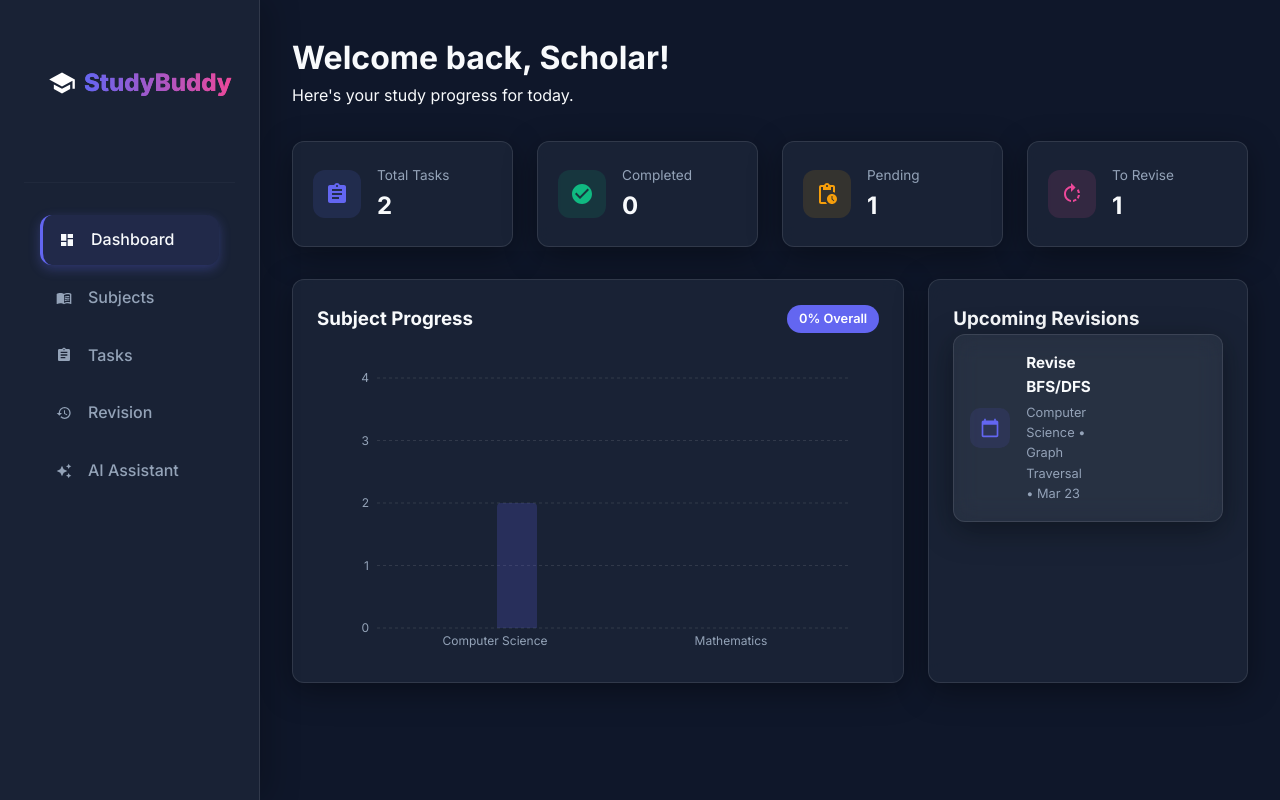
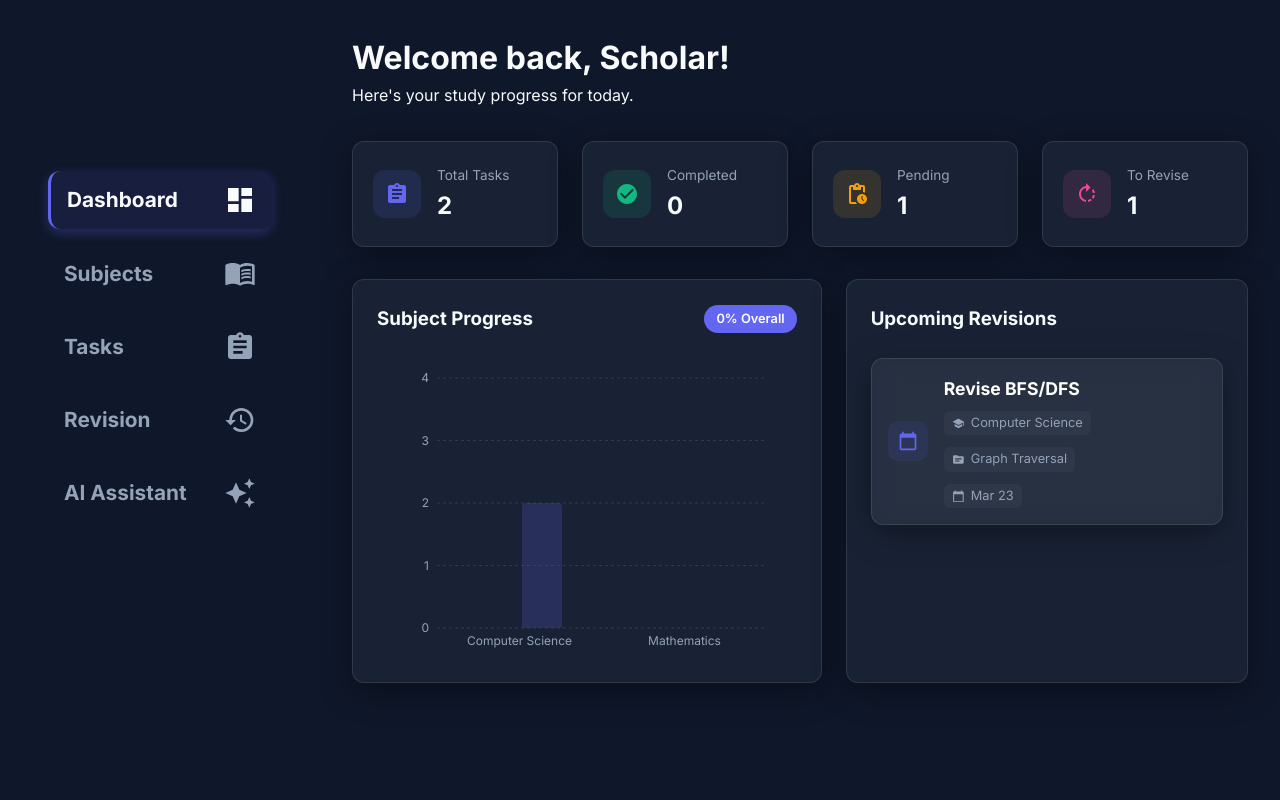
Before and after one commit to AryanMoorthy/StudyBuddy, a React (Vite) app: page /dashboard in a window 1280 px wide. Built offline with nearby package versions, Linux system fonts and the light colour scheme.

Commit message:
Fixed UI

```diff
--- a/src/components/RevisionList.jsx
+++ b/src/components/RevisionList.jsx
@@ -1,4 +1,4 @@
-import { MdCalendarToday, MdChevronRight, MdCheckCircle, MdEdit, MdDelete } from 'react-icons/md';
+import { MdCalendarToday, MdChevronRight, MdCheckCircle, MdEdit, MdDelete, MdSchool, MdTopic } from 'react-icons/md';
 import { format } from 'date-fns';
 
 const RevisionList = ({ revisions, onAction, onEdit, onDelete }) => {
@@ -14,7 +14,11 @@ const RevisionList = ({ revisions, onAction, onEdit, onDelete }) => {
               </div>
               <div className="rev-info">
                 <h4 className={isCompleted ? 'strikethrough' : ''}>{rev.title}</h4>
-                <p>{rev.subject} • {rev.topic} • {format(new Date(rev.deadline), 'MMM dd')}</p>
+                <div className="rev-meta">
+                  <span className="meta-item"><MdSchool /> {rev.subject}</span>
+                  <span className="meta-item"><MdTopic /> {rev.topic}</span>
+                  <span className="meta-item"><MdCalendarToday /> {format(new Date(rev.deadline), 'MMM dd')}</span>
+                </div>
               </div>
               <div className="rev-actions">
                 <button
@@ -82,16 +86,34 @@ const RevisionList = ({ revisions, onAction, onEdit, onDelete }) => {
           flex: 1;
         }
         .rev-info h4 {
-          font-size: 0.95rem;
-          margin-bottom: 0.2rem;
+          font-size: 1.1rem;
+          font-weight: 700;
+          margin-bottom: 0.5rem;
+          color: white;
         }
         .strikethrough {
           text-decoration: line-through;
           color: var(--text-muted);
         }
-        .rev-info p {
+        .rev-meta {
+          display: flex;
+          flex-wrap: wrap;
+          gap: 0.75rem;
+        }
+        .meta-item {
+          display: flex;
+          align-items: center;
+          gap: 0.4rem;
           font-size: 0.8rem;
           color: var(--text-muted);
+          background: rgba(255, 255, 255, 0.03);
+          padding: 2px 8px;
+          border-radius: 6px;
+          white-space: nowrap;
+        }
+        .meta-item svg {
+          color: var(--primary);
+          font-size: 0.9rem;
         }
         .rev-actions {
           display: flex;
--- a/src/index.css
+++ b/src/index.css
@@ -50,7 +50,7 @@ body {
 }
 
 .sidebar {
-  width: 220px;
+  width: 320px; /* Optimized Width */
   background: linear-gradient(180deg, #0f172a 0%, #1e293b 100%);
   border-right: 1px solid rgba(255, 255, 255, 0.05);
   display: flex;
@@ -64,28 +64,24 @@ body {
 }
 
 .sidebar-header {
-  padding: 2rem 1.5rem;
-  display: flex;
-  justify-content: space-between;
-  align-items: center;
-  margin-bottom: 2rem;
+  padding: 2rem 2.5rem;
+  margin-bottom: 0px;
   border-bottom: 1px solid rgba(255, 255, 255, 0.03);
 }
 
 .logo {
   display: flex;
   align-items: center;
-  gap: 1rem;
+  gap: 1.25rem;
   font-weight: 800;
-  font-size: 1.5rem;
+  font-size: 1.8rem;
   color: white;
 }
 
-.logo span {
-  background: linear-gradient(to right, #6366f1, #ec4899);
-  background-clip: text;
-  -webkit-background-clip: text;
-  -webkit-text-fill-color: transparent;
+.logo svg {
+  color: var(--primary);
+  filter: drop-shadow(0 0 10px rgba(99, 102, 241, 0.4));
+  font-size: 2.5rem;
 }
 
 .nav-links {
@@ -98,14 +94,26 @@ body {
 .nav-link {
   display: flex;
   align-items: center;
-  gap: 1rem;
-  padding: 1.25rem 1.5rem;
-  color: var(--text-muted);
+  flex-direction: row-reverse; /* Icon First (JSX is Label-Icon) */
+  justify-content: flex-end;
+  gap: 1.75rem;
+  padding: 1.5rem 2.5rem;
+  color: #94a3b8;
   text-decoration: none;
   border-radius: 12px;
-  transition: var(--transition);
-  font-weight: 500;
+  transition: all 0.3s ease;
+  font-weight: 700;
+  font-size: 1.3rem;
+  margin: 0.25rem 1rem;
   cursor: pointer;
+}
+
+.nav-link span {
+  flex: 1;
+}
+
+.nav-link svg {
+  font-size: 2rem;
 }
 
 .nav-link:hover {
@@ -197,13 +205,15 @@ body {
     position: fixed !important;
     height: 100vh !important;
     height: 100dvh !important;
-    left: -220px !important;
+    left: -360px !important;
     top: 0 !important;
     z-index: 999999 !important;
     box-shadow: 20px 0 50px rgba(0,0,0,0.5);
-    width: 220px !important;
+    width: 320px !important;
     visibility: hidden;
     pointer-events: none;
+    padding-top: 3rem;
+    align-items: flex-start !important;
   }
 
   .sidebar.open {
@@ -212,11 +222,75 @@ body {
     pointer-events: auto;
   }
 
-  .mobile-header {
-    display: flex !important;
+  .sidebar-header {
+    border-bottom: none;
+    margin-bottom: 2rem;
+    justify-content: flex-start !important;
+    padding: 0 1.5rem !important;
+    width: 100% !important;
   }
 
-  .mobile-close {
+  .logo {
+    display: flex !important;
+    flex-direction: column !important;
+    align-items: flex-start !important;
+    gap: 0.5rem !important;
+    width: 100% !important;
+  }
+
+  .logo svg {
+    font-size: 5rem !important;
+    color: var(--primary) !important;
+    margin-bottom: 0.5rem !important;
+  }
+
+  .logo span {
+    font-size: 2.1rem !important;
+    font-weight: 800 !important;
+    color: white !important;
+    display: block !important;
+    margin: 0 !important;
+  }
+
+  .nav-links {
+    width: 100% !important;
+    padding: 0 1.5rem !important;
+    display: flex !important;
+    flex-direction: column !important;
+    align-items: flex-start !important; /* Force to the LEFT */
+    margin: 0 !important;
+  }
+
+  .nav-link {
+    display: flex !important;
+    flex-direction: row !important;
+    justify-content: flex-start !important;
+    gap: 1.25rem !important;
+    font-size: 1.3rem !important;
+    padding: 1.1rem 1.5rem !important;
+    margin: 0.5rem 0 !important; /* Flush left */
+    background: rgba(255, 255, 255, 0.08) !important;
+    border: 1px solid rgba(255, 255, 255, 0.15) !important;
+    width: 100% !important;
+    border-radius: 12px !important;
+    color: white !important;
+  }
+
+  .nav-link span {
+    display: block !important;
+    color: white !important;
+    font-weight: 700 !important;
+    text-align: left !important;
+    flex: none !important;
+  }
+
+  .nav-link svg {
+    font-size: 1.8rem !important;
+    color: var(--primary) !important;
+    flex: none !important;
+  }
+
+  .mobile-header {
     display: flex !important;
   }
 
--- a/src/pages/AITools.jsx
+++ b/src/pages/AITools.jsx
@@ -43,19 +43,17 @@ const FlashcardViewer = ({ data }) => {
     enter: (direction) => ({
       x: direction > 0 ? 300 : -300,
       opacity: 0,
-      rotateY: isFlipped ? 180 : 0
+      opacity: 0
     }),
     center: {
       zIndex: 1,
       x: 0,
-      opacity: 1,
-      rotateY: isFlipped ? 180 : 0
+      opacity: 1
     },
     exit: (direction) => ({
       zIndex: 0,
       x: direction < 0 ? 300 : -300,
-      opacity: 0,
-      rotateY: isFlipped ? 180 : 0
+      opacity: 0
     })
   };
 
--- a/src/pages/Dashboard.jsx
+++ b/src/pages/Dashboard.jsx
@@ -89,7 +89,9 @@ const Dashboard = () => {
         </div>
 
         <div className="card revision-section">
-          <h3>Upcoming Revisions</h3>
+          <div className="section-header">
+            <h3>Upcoming Revisions</h3>
+          </div>
           <RevisionList
             revisions={upcomingRevisions.slice(0, 5)}
             onAction={(task) => updateTask(task.id, { status: task.status === 'Completed' ? 'Revision' : 'Completed' })}
--- a/src/styles/global.css
+++ b/src/styles/global.css
@@ -33,7 +33,7 @@ body {
 }
 
 .sidebar {
-  width: 260px;
+  width: 320px; /* Optimized Width */
   background: var(--bg-card);
   backdrop-filter: blur(12px);
   border-right: 1px solid var(--border);
@@ -87,24 +87,24 @@ body {
 
 .main-content {
   flex: 1;
-  margin-left: 260px;
+  margin-left: 320px;
   padding: 2rem;
   max-width: 1400px;
 }
 
 @media (max-width: 1024px) {
   .sidebar {
-    width: 80px;
-    padding: 2rem 0.5rem;
+    position: fixed;
+    height: 100vh;
+    left: -320px; /* Hide by default on smaller screens */
+    width: 320px;
+    transition: left 0.4s ease;
   }
-  .sidebar span {
-    display: none;
+  .sidebar.open {
+    left: 0;
   }
   .main-content {
-    margin-left: 80px;
-  }
-  .logo {
-    justify-content: center;
+    margin-left: 0;
   }
 }
 
```
